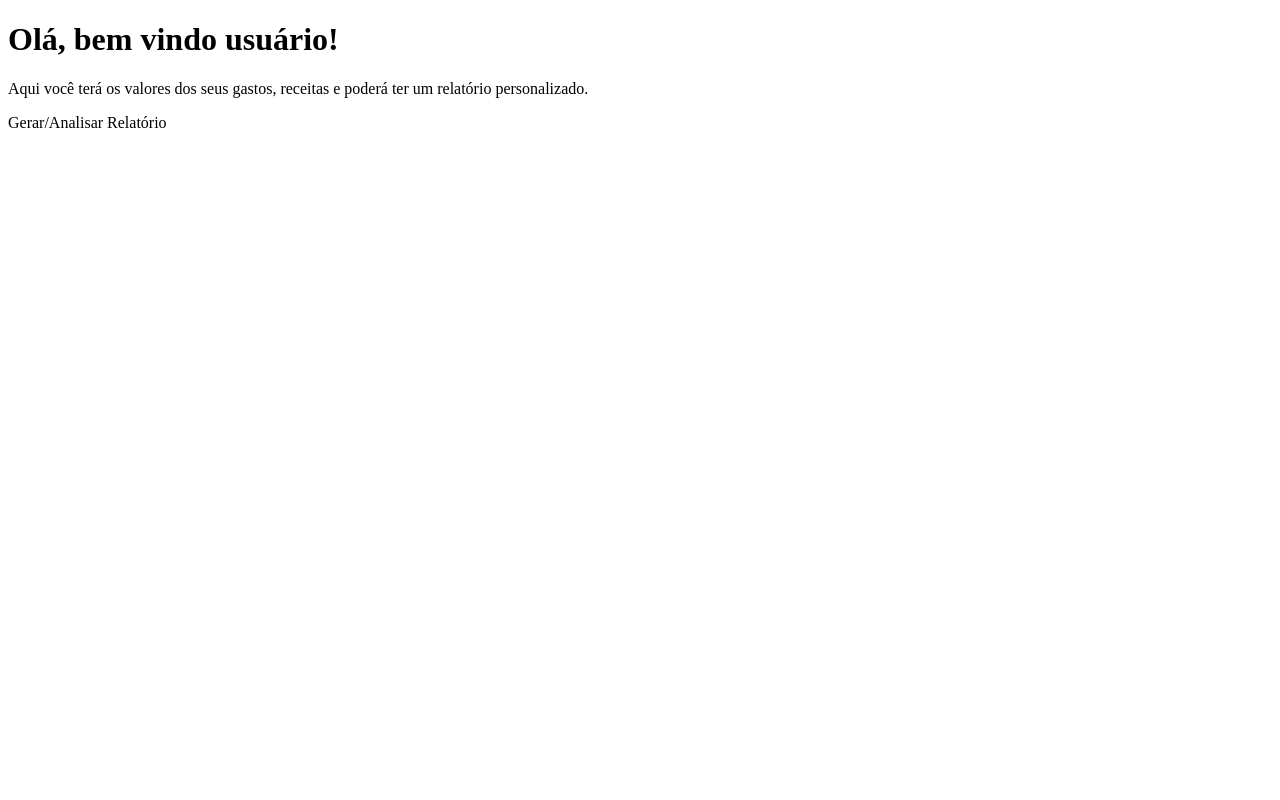
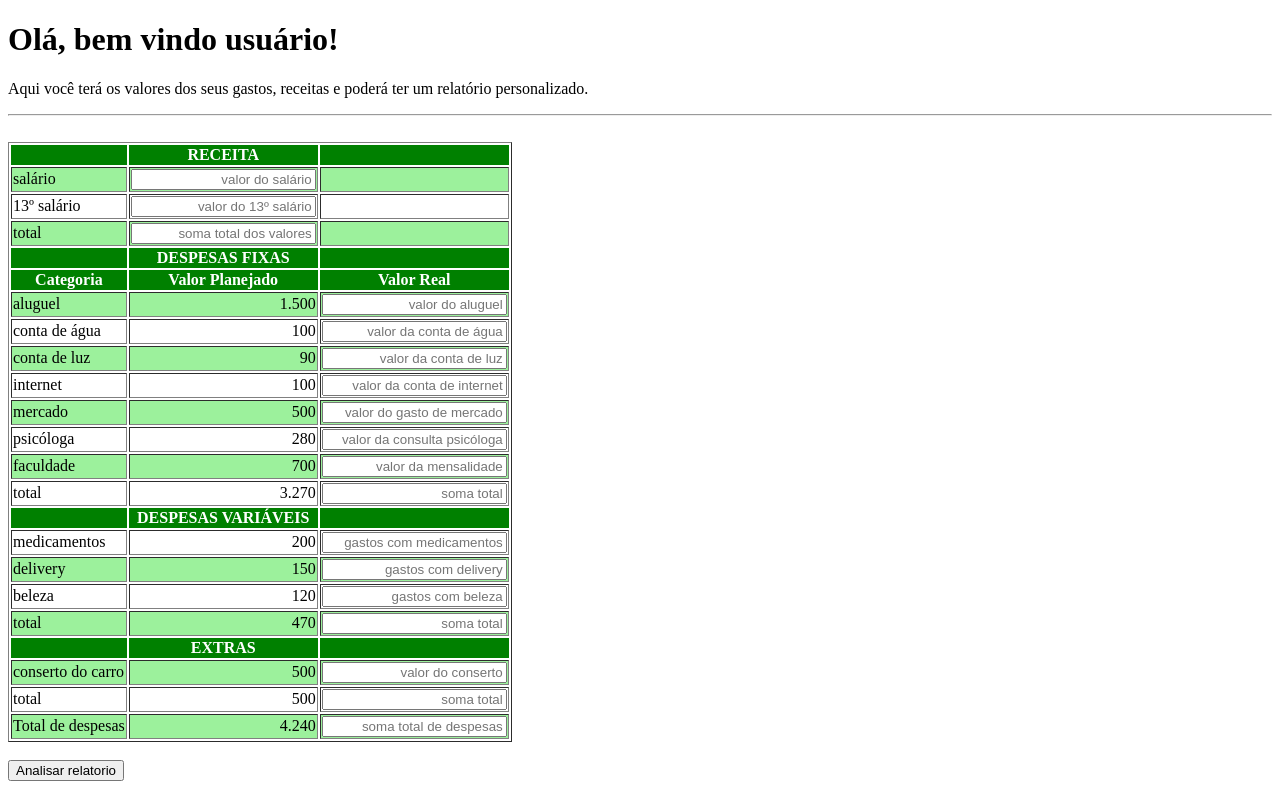
Before and after one commit to devlongen/devlongen.github.io, a plain HTML site: page financas_pessoais/pag_inicio.html in a window 1280 px wide. Drawn offline with Linux system fonts and the light colour scheme.

Commit message:
construção do sistema terminada em casa

```diff
--- a/financas_pessoais/pag_inicio.html
+++ b/financas_pessoais/pag_inicio.html
@@ -1,15 +1,160 @@
 <!DOCTYPE html>
 <html lang="pt-br">
+
 <head>
     <meta charset="UTF-8">
     <meta http-equiv="X-UA-Compatible" content="IE=edge">
     <meta name="viewport" content="width=device-width, initial-scale=1.0">
     <title>TIVIT</title>
+    <style>
+        th {
+            color: white;
+            background-color: green;
+            border: 0;
+        }
+
+        .destaque {
+            background-color: rgb(156, 241, 156);
+        }
+
+        .valor {
+            text-align: right;
+        }
+
+        input {
+            text-align: right;
+        }
+
+        input[type=number]::-webkit-inner-spin-button {
+            appearance: none;
+        }
+    </style>
 </head>
+
 <body>
     <h1>Olá, bem vindo usuário!</h1>
     <p>Aqui você terá os valores dos seus gastos, receitas e poderá ter um relatório personalizado.</p>
+    <hr>
+    <br>
+    <table border="1">
+        <th></th>
+        <th>RECEITA</th>
+        <th></th>
+        <tr class="destaque">
+            <td>salário</td>
+            <td><input type="number" name="receita" placeholder="valor do salário"></td>
+            <td></td>
+        </tr>
+        <tr>
+            <td>13º salário</td>
+            <td><input type="number" name="receita" placeholder="valor do 13º salário"></td>
+            <td></td>
+        </tr>
+        <tr class="destaque">
+            <td>total</td>
+            <td><input type="number" name="receita" placeholder="soma total dos valores"></td>
+            <td></td>
+        </tr>
+        <!-- FIM DE RECEITA -->
 
-    <a download="">Gerar/Analisar Relatório</a>
+        <th></th>
+        <th>DESPESAS FIXAS</th>
+        <th></th>
+        <tr>
+            <th>Categoria</th>
+            <th>Valor Planejado</th>
+            <th>Valor Real</th>
+        </tr>
+        <tr class="destaque">
+            <td>aluguel</td>
+            <td class="valor">1.500</td>
+            <td class="valor"><input type="number" name="real" placeholder="valor do aluguel"></td>
+        </tr>
+        <tr>
+            <td>conta de água</td>
+            <td class="valor">100</td>
+            <td class="valor"><input type="number" name="real" placeholder="valor da conta de água"></td>
+        </tr>
+        <tr class="destaque">
+            <td>conta de luz</td>
+            <td class="valor">90</td>
+            <td class="valor"><input type="number" name="real" placeholder="valor da conta de luz"></td>
+        </tr>
+        <tr>
+            <td>internet</td>
+            <td class="valor">100</td>
+            <td class="valor"><input type="number" name="real" placeholder="valor da conta de internet"></td>
+        </tr>
+        <tr class="destaque">
+            <td>mercado</td>
+            <td class="valor">500</td>
+            <td class="valor"><input type="number" name="real" placeholder="valor do gasto de mercado"></td>
+        </tr>
+        <tr>
+            <td>psicóloga</td>
+            <td class="valor">280</td>
+            <td class="valor"><input type="number" name="real" placeholder="valor da consulta psicóloga"></td>
+        </tr>
+        <tr class="destaque">
+            <td>faculdade</td>
+            <td class="valor">700</td>
+            <td class="valor"><input type="number" name="real" placeholder="valor da mensalidade"></td>
+        </tr>
+        <tr>
+            <td>total</td>
+            <td class="valor">3.270</td>
+            <td class="valor"><input type="number" name="real" placeholder="soma total"></td>
+        </tr>
+        <!-- FIM DE DESPESAS FIXAS -->
+
+        <th></th>
+        <th>DESPESAS VARIÁVEIS</th>
+        <th></th>
+        <tr>
+            <td>medicamentos</td>
+            <td class="valor">200</td>
+            <td class="valor"><input type="number" name="real" placeholder="gastos com medicamentos"></td>
+        </tr>
+        <tr class="destaque">
+            <td>delivery</td>
+            <td class="valor">150</td>
+            <td class="valor"><input type="number" name="real" placeholder="gastos com delivery"></td>
+        </tr>
+        <tr>
+            <td>beleza</td>
+            <td class="valor">120</td>
+            <td class="valor"><input type="number" name="real" placeholder="gastos com beleza"></td>
+        </tr>
+        <tr class="destaque">
+            <td>total</td>
+            <td class="valor">470</td>
+            <td class="valor"><input type="number" name="real" placeholder="soma total"></td>
+        </tr>
+        <th></th>
+        <!-- FIM DE DESPESAS VARIÁVEIS -->
+
+        <th>EXTRAS</th>
+        <th></th>
+        <tr class="destaque">
+            <td>conserto do carro</td>
+            <td class="valor">500</td>
+            <td class="valor"><input type="number" name="real" placeholder="valor do conserto"></td>
+        </tr>
+        <tr>
+            <td>total</td>
+            <td class="valor">500</td>
+            <td class="valor"><input type="number" name="real" placeholder="soma total"></td>
+        </tr>
+        <tr class="destaque">
+            <td>Total de despesas</td>
+            <td class="valor">4.240</td>
+            <td class="valor"><input type="number" name="real" placeholder="soma total de despesas"></td>
+        </tr>
+        <!-- FIM DE EXTRAS -->
+    </table>
+    <br>
+    <a href="analise/financas.pdf" download><input type="button" value="Analisar relatorio"></a>
+
 </body>
+
 </html>
```
Also changed, not shown: 1 other file.
